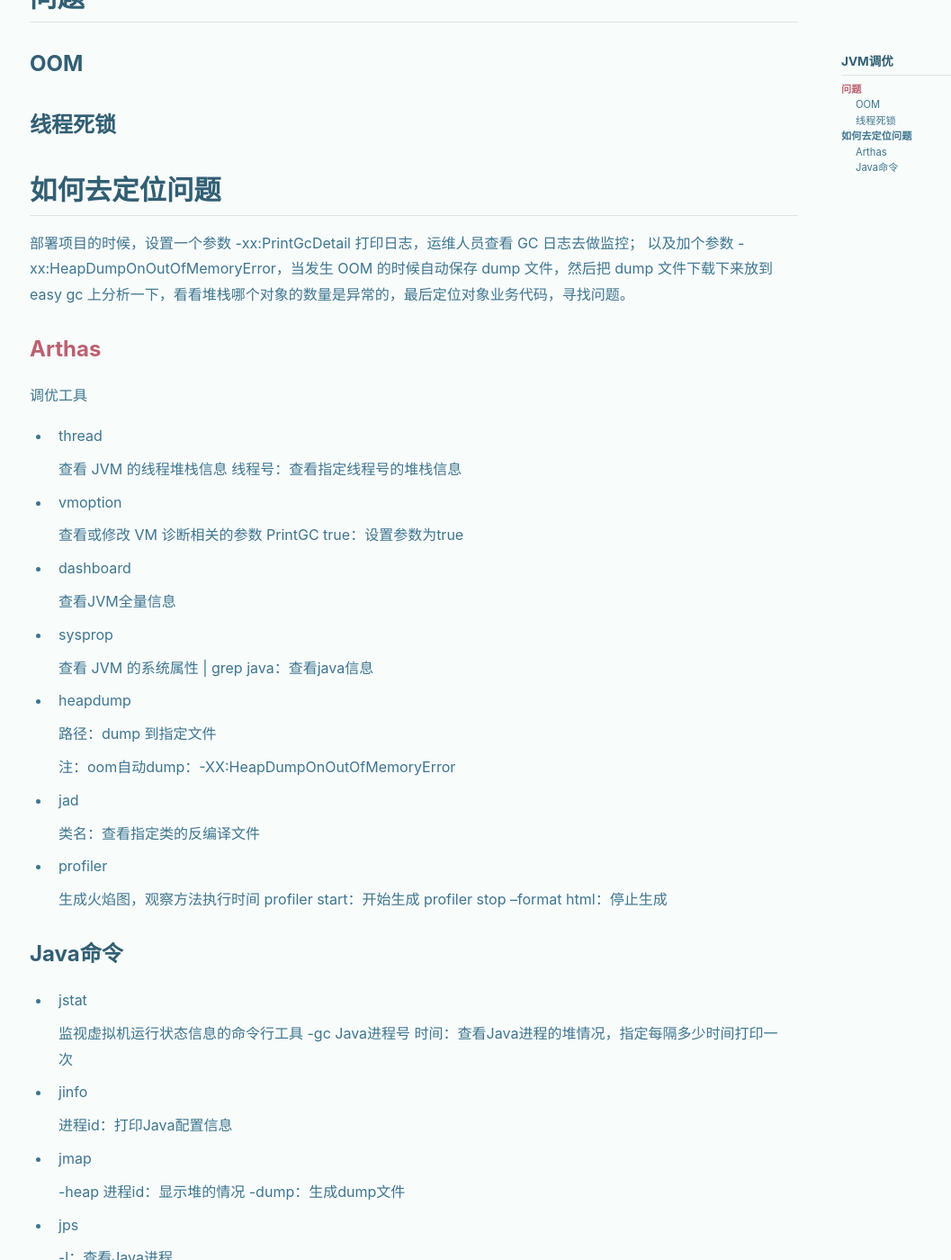
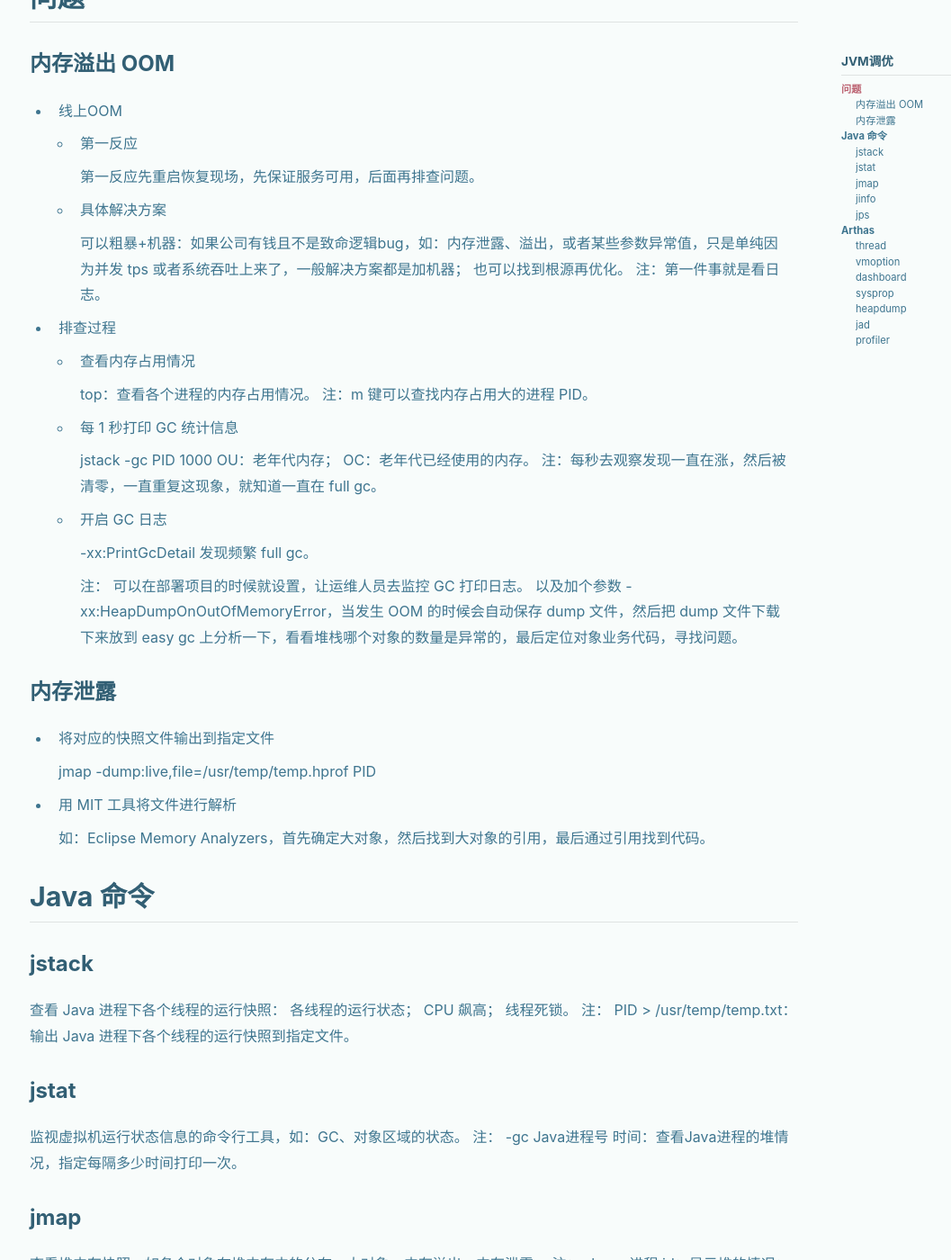
Before and after one commit to lvLiu-kun/lvLiu-kun.github.io, a Jekyll site: the page built from _posts/2024-07-23-JVM调优.md, in a window 1280 px wide and 1400 px high, scrolled down 397 px. Shown: the whole window at 90% size, without its empty margins (70-1127 px from the left). Built offline with Jekyll 4.4.1, drawn with Linux system fonts in a browser that asks for light colours; nearby versions of some CDN libraries; some of the changed text lies outside the part shown.

Commit message:
增加内容

```diff
--- a/_posts/2024-07-23-JVM调优.md
+++ b/_posts/2024-07-23-JVM调优.md
@@ -2,71 +2,122 @@
 
 ## 问题
 
-### OOM
+### 内存溢出 OOM
 
-### 线程死锁
+- 线上OOM
 
-## 如何去定位问题
+	- 第一反应
 
-部署项目的时候，设置一个参数 -xx:PrintGcDetail 打印日志，运维人员查看 GC 日志去做监控；
-以及加个参数 -xx:HeapDumpOnOutOfMemoryError，当发生 OOM 的时候自动保存 dump 文件，然后把 dump 文件下载下来放到 easy gc 上分析一下，看看堆栈哪个对象的数量是异常的，最后定位对象业务代码，寻找问题。
+	  第一反应先重启恢复现场，先保证服务可用，后面再排查问题。
 
-### [Arthas](https://arthas.aliyun.com/doc/commands.html)
+	- 具体解决方案
 
-调优工具
+	  可以粗暴+机器：如果公司有钱且不是致命逻辑bug，如：内存泄露、溢出，或者某些参数异常值，只是单纯因为并发 tps 或者系统吞吐上来了，一般解决方案都是加机器；
+	  也可以找到根源再优化。
+	  注：第一件事就是看日志。
 
-- thread
+- 排查过程
 
-  查看 JVM 的线程堆栈信息
-  线程号：查看指定线程号的堆栈信息
+	- 查看内存占用情况
 
-- vmoption
+	  top：查看各个进程的内存占用情况。
+	  注：m 键可以查找内存占用大的进程 PID。
 
-  查看或修改 VM 诊断相关的参数
-  PrintGC true：设置参数为true
+	- 每 1 秒打印 GC 统计信息
 
-- dashboard
+	  jstack -gc PID 1000
+	  OU：老年代内存；
+	  OC：老年代已经使用的内存。
+	  注：每秒去观察发现一直在涨，然后被清零，一直重复这现象，就知道一直在 full gc。
 
-  查看JVM全量信息
+	- 开启 GC 日志
 
-- sysprop
+	  -xx:PrintGcDetail
+	  发现频繁 full gc。
 
-  查看 JVM 的系统属性
-  | grep java：查看java信息
+	  注：
+	  可以在部署项目的时候就设置，让运维人员去监控 GC 打印日志。
+	  以及加个参数 -xx:HeapDumpOnOutOfMemoryError，当发生 OOM 的时候会自动保存 dump 文件，然后把 dump 文件下载下来放到 easy gc 上分析一下，看看堆栈哪个对象的数量是异常的，最后定位对象业务代码，寻找问题。
+
+### 内存泄露
+
+- 将对应的快照文件输出到指定文件
+
+  jmap -dump:live,file=/usr/temp/temp.hprof PID
+
+- 用 MIT 工具将文件进行解析
+
+  如：Eclipse Memory Analyzers，首先确定大对象，然后找到大对象的引用，最后通过引用找到代码。
+
+## Java 命令
+
+### jstack
+
+查看 Java 进程下各个线程的运行快照：
+各线程的运行状态；
+CPU 飙高；
+线程死锁。
+注：
+PID > /usr/temp/temp.txt：输出 Java 进程下各个线程的运行快照到指定文件。
+
+### jstat
+
+监视虚拟机运行状态信息的命令行工具，如：GC、对象区域的状态。
+注：
+-gc Java进程号 时间：查看Java进程的堆情况，指定每隔多少时间打印一次。
+
+### jmap
+
+查看堆内存快照，如各个对象在堆内存中的分布、大对象、内存溢出、内存泄露。
+注：
+-heap 进程 id：显示堆的情况；
+-dump：生成 dump 文件。
+
+### jinfo
+
+进程 id：打印 Java 配置信息。
+
+### jps
+
+-l：查看Java进程。
 
 
-- heapdump
+## [Arthas](https://arthas.aliyun.com/doc/commands.html)
 
-  路径：dump 到指定文件
+调优工具。
 
-  注：oom自动dump：-XX:HeapDumpOnOutOfMemoryError
+### thread
 
-- jad
+查看 JVM 的线程堆栈信息
+线程号：查看指定线程号的堆栈信息
 
-  类名：查看指定类的反编译文件
+### vmoption
 
-- profiler
+查看或修改 VM 诊断相关的参数
+PrintGC true：设置参数为true
 
-  生成火焰图，观察方法执行时间
-  profiler start：开始生成
-  profiler stop --format html：停止生成
+### dashboard
 
-### Java命令
+查看JVM全量信息
 
-- jstat
+### sysprop
 
-  监视虚拟机运行状态信息的命令行工具
-  -gc Java进程号 时间：查看Java进程的堆情况，指定每隔多少时间打印一次
+查看 JVM 的系统属性
+| grep java：查看java信息
 
-- jinfo
 
-  进程id：打印Java配置信息
+### heapdump
 
-- jmap
+路径：dump 到指定文件
 
-  -heap 进程id：显示堆的情况
-  -dump：生成dump文件
+注：oom自动dump：-XX:HeapDumpOnOutOfMemoryError
 
-- jps
+### jad
 
-  -l：查看Java进程
+类名：查看指定类的反编译文件
+
+### profiler
+
+生成火焰图，观察方法执行时间
+profiler start：开始生成
+profiler stop --format html：停止生成
```
Also changed, not shown: _posts/2024-08-02-Linux常用命令.md (+2 -0 lines), _posts/2024-08-04-保证线上服务稳定.md (+31 -0 lines).
